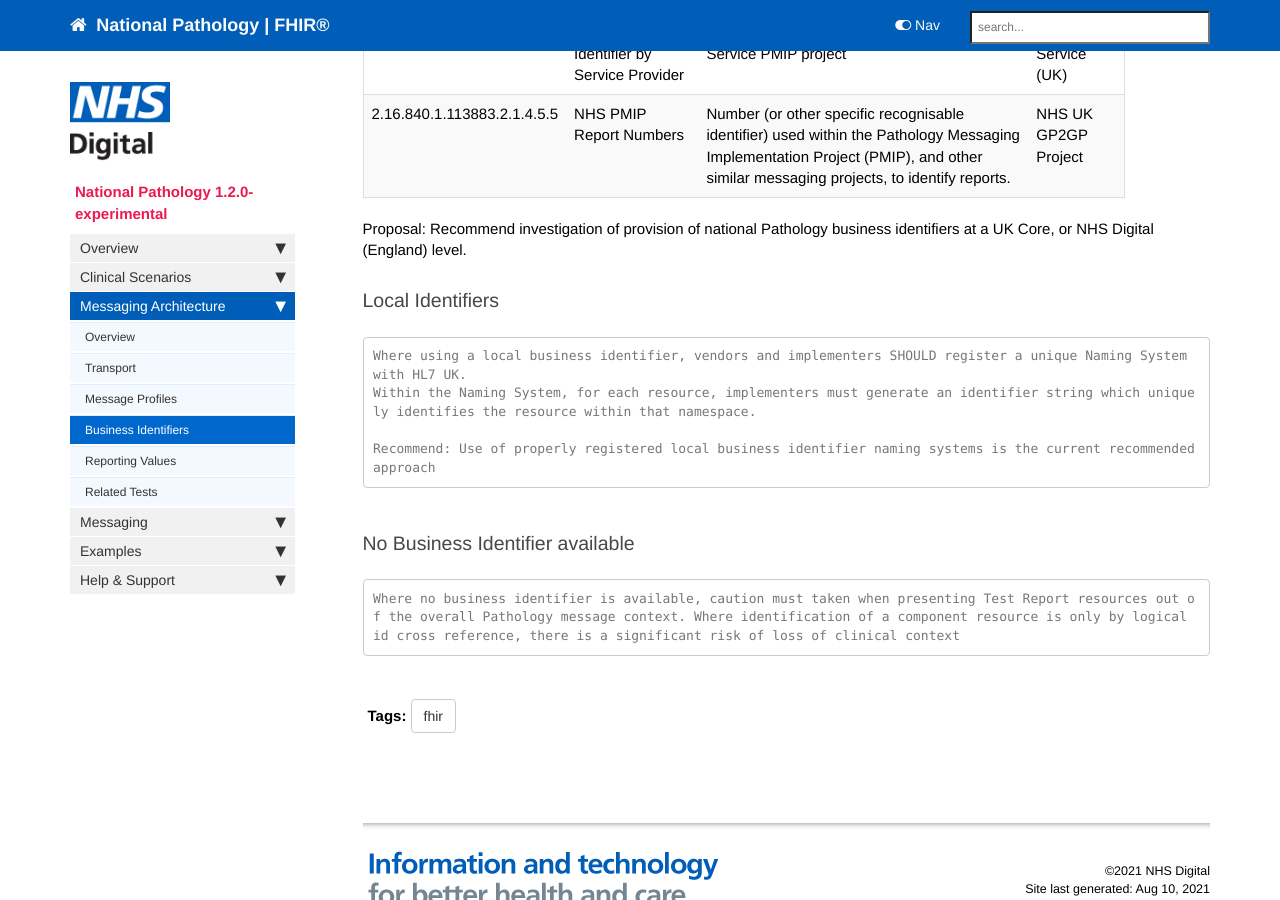
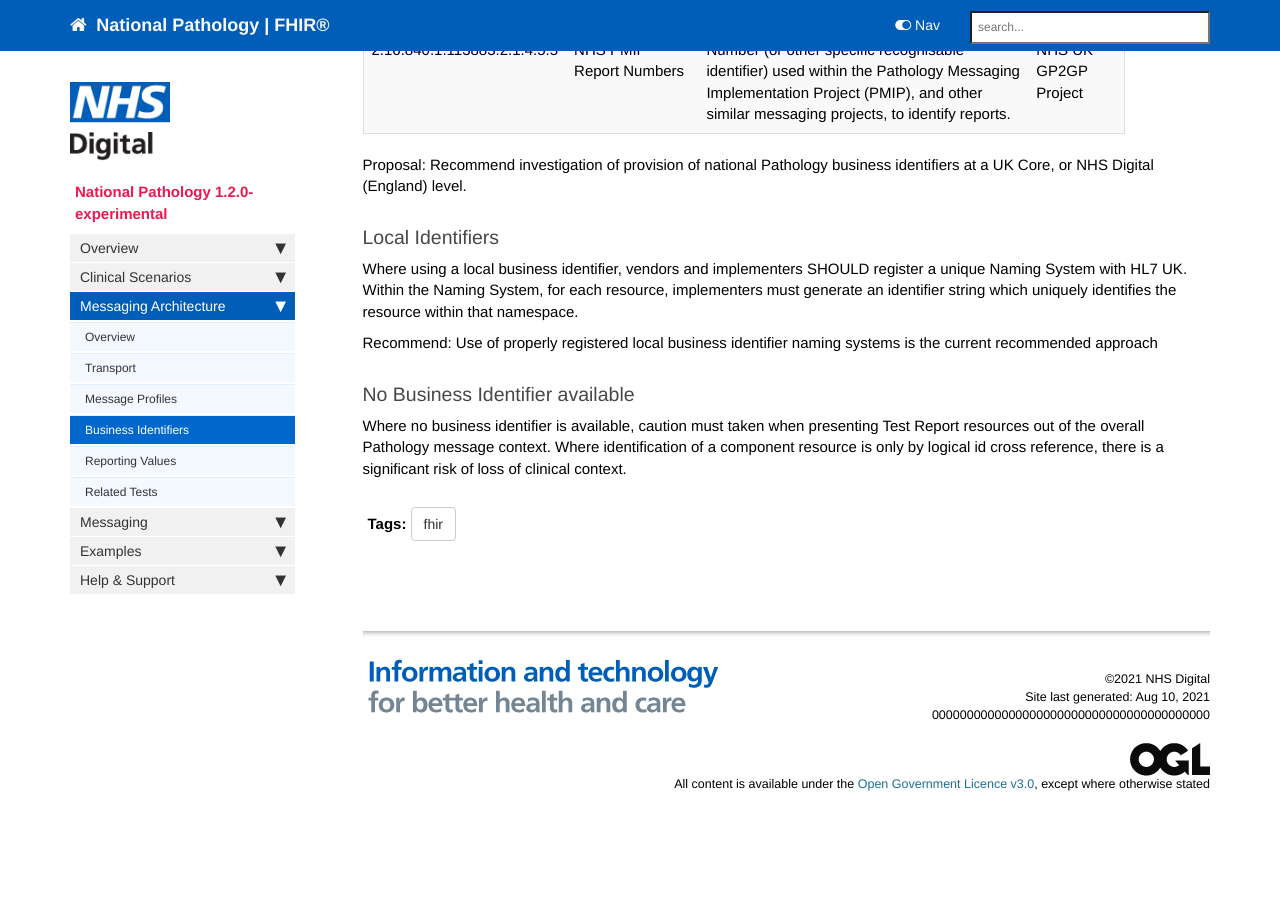
Before and after one commit to nhsconnect/ITK-FHIR-Pathology, a Jekyll site: the page built from pages/explore/explore_business_identifiers.md, in a window 1280 px wide and 900 px high, scrolled down 1020 px. Built offline with Jekyll 4.4.1, drawn with Linux system fonts in a browser that asks for light colours; nearby versions of some CDN libraries; comment, search, counter and statistics services are not loaded; after the commit the page ends 1873 px from its top, so only the background shows below that.

Commit message:
some page content updates

```diff
--- a/pages/explore/explore_business_identifiers.md
+++ b/pages/explore/explore_business_identifiers.md
@@ -19,8 +19,9 @@ an identifier string, which uniquely identifies the resource within that namespa
 There is a preference hierarchy for business identifiers. In order:
 
 ### National Identifiers ###
-    Existing identifier naming systems for Pathology resources are the HL7 OID identifiers for the PMIP project
-    These identifiers COULD be used, but are not recommended.
+
+Existing identifier naming systems for Pathology resources are the HL7 OID identifiers for the PMIP project
+These identifiers COULD be used, but are not recommended.
 
 | 2.16.840.1.113883.2.1.4.5.1  | NHS PMIP Specimen Identifier by Requester  | Identifiers of specimens as used by requesters in the UK National Health Service PMIP project  | National Health Service (UK) |
 | 2.16.840.1.113883.2.1.4.5.2  | NHS PMIP Specimen Numbers  | Number (or other specific recognisable identifier) used within the Pathology Messaging Implementation Project (PMIP), and other similar messaging projects, to identify specimens.  | NHS UK GP2GP Project |
@@ -31,10 +32,12 @@ There is a preference hierarchy for business identifiers. In order:
 Proposal: Recommend investigation of provision of national Pathology business identifiers at a UK Core, or NHS Digital (England) level.
 
 ### Local Identifiers ###
-    Where using a local business identifier, vendors and implementers SHOULD register a unique Naming System with HL7 UK.
-    Within the Naming System, for each resource, implementers must generate an identifier string which uniquely identifies the resource within that namespace.
 
-    Recommend: Use of properly registered local business identifier naming systems is the current recommended approach
+Where using a local business identifier, vendors and implementers SHOULD register a unique Naming System with HL7 UK.
+Within the Naming System, for each resource, implementers must generate an identifier string which uniquely identifies the resource within that namespace.
+
+Recommend: Use of properly registered local business identifier naming systems is the current recommended approach
 
 ### No Business Identifier available ###
-    Where no business identifier is available, caution must taken when presenting Test Report resources out of the overall Pathology message context. Where identification of a component resource is only by logical id cross reference, there is a significant risk of loss of clinical context
+
+Where no business identifier is available, caution must taken when presenting Test Report resources out of the overall Pathology message context. Where identification of a component resource is only by logical id cross reference, there is a significant risk of loss of clinical context.
```
Also changed, not shown: pages/explore/explore_related_tests.md (+26 -0 lines).
